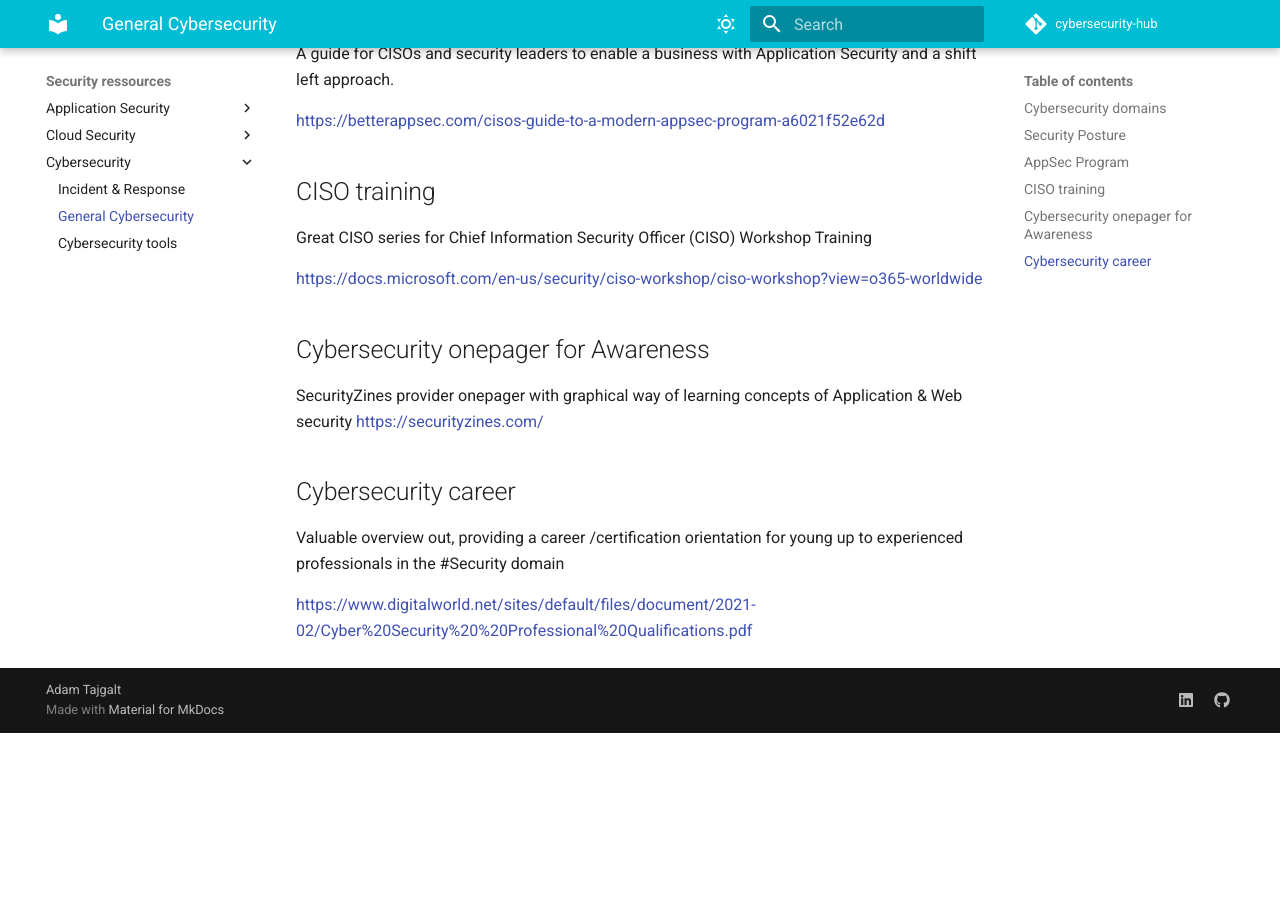
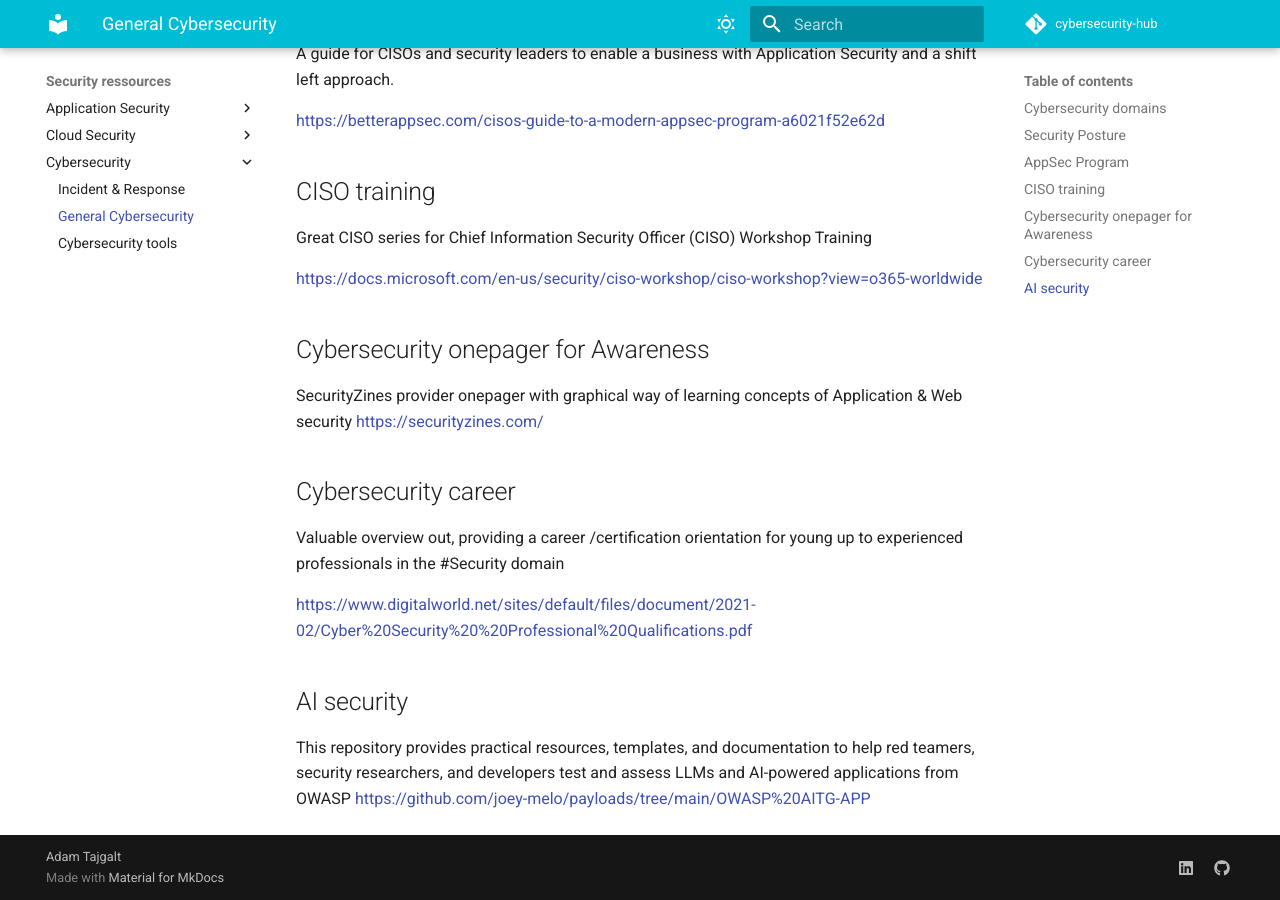
Before and after one commit to adamtaj/cybersecurity-hub, an MkDocs documentation site: the page built from docs/Security ressources/Cybersecurity/general.md, in a window 1280 px wide and 900 px high, scrolled down 1065 px. Built offline with MkDocs 1.6.1 and Material for MkDocs 9.7.7, drawn with Linux system fonts in a browser that asks for light colours; comment, search, counter and statistics services are not loaded; before the commit the page ends 1798 px from its top, so only the background shows below that.

Commit message:
Update general.md

```diff
--- a/docs/Security ressources/Cybersecurity/general.md
+++ b/docs/Security ressources/Cybersecurity/general.md
@@ -37,3 +37,7 @@ SecurityZines provider onepager with graphical way of learning concepts of Appli
 Valuable overview out, providing a career /certification orientation for young up to experienced professionals in the #Security domain
 
 <https://www.digitalworld.net/sites/default/files/document/2021-02/Cyber%20Security%20%20Professional%20Qualifications.pdf>
+
+## AI security
+
+This repository provides practical resources, templates, and documentation to help red teamers, security researchers, and developers test and assess LLMs and AI-powered applications from OWASP <https://github.com/joey-melo/payloads/tree/main/OWASP%20AITG-APP>
```
